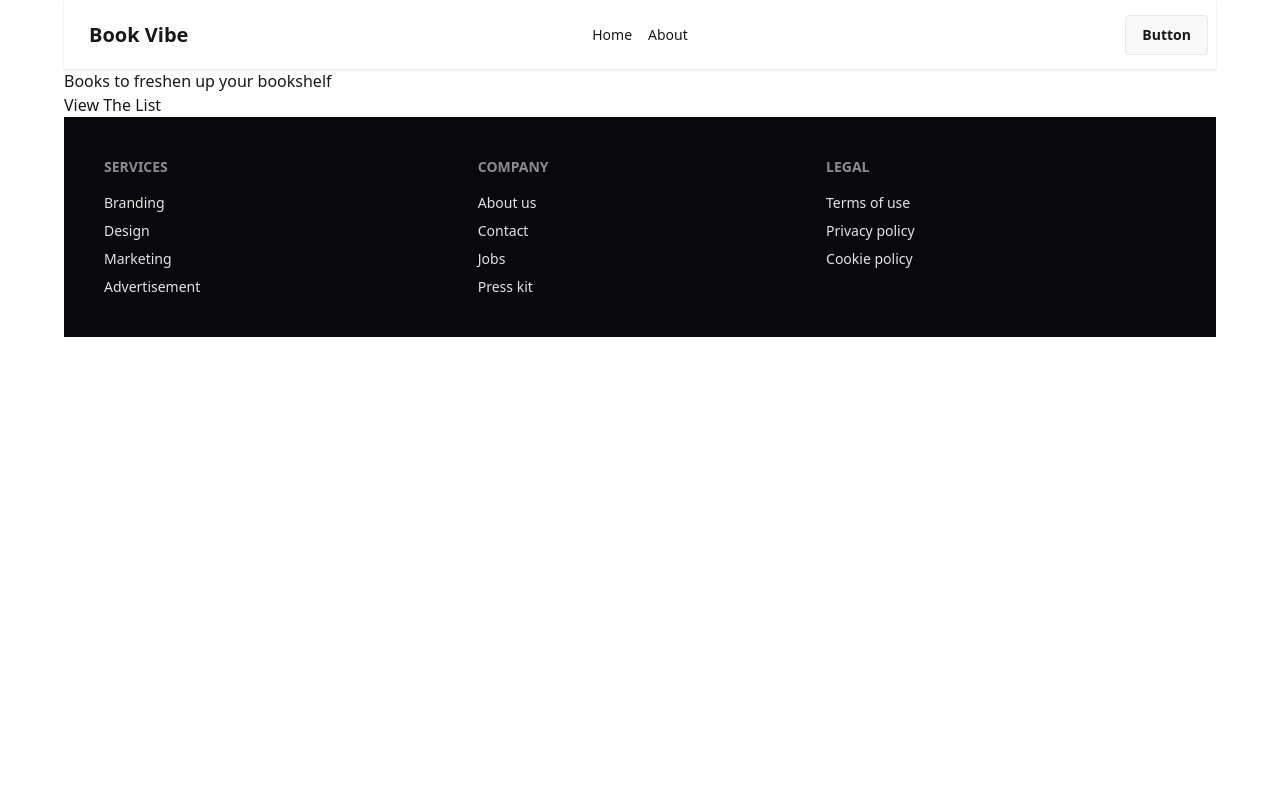
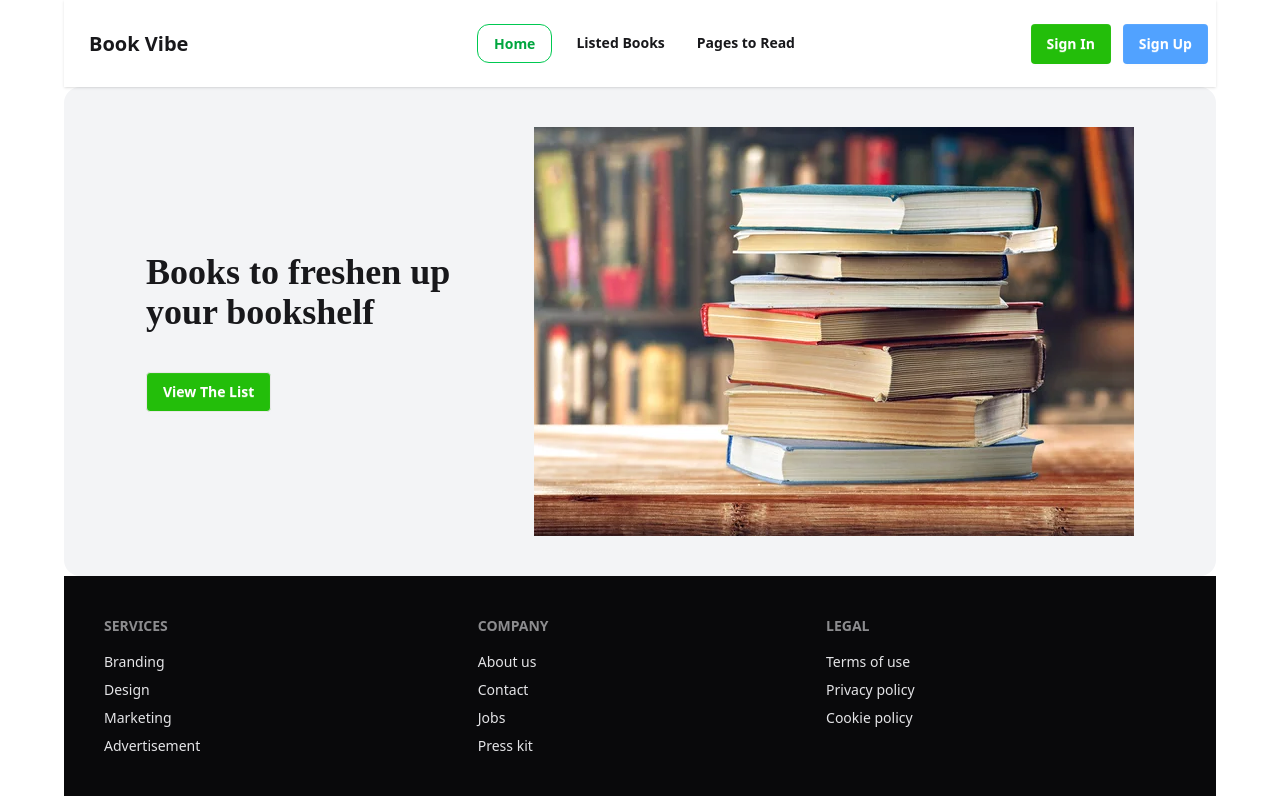
Before and after one commit to Jony2697/book-vibe, a React (Vite) app: page / in a window 1280 px wide. Built offline with nearby package versions, Linux system fonts and the light colour scheme.

Commit message:
navbar added

```diff
--- /dev/null
+++ b/src/components/Banner/Banner.css
@@ -0,0 +1,6 @@
+.playfair-display{
+    font-family: "Playfair Display", serif;
+    font-optical-sizing: auto;
+    /* font-weight: <weight>;
+    font-style: normal; */
+  }
--- a/src/components/Banner/Banner.jsx
+++ b/src/components/Banner/Banner.jsx
@@ -1,14 +1,19 @@
 import React from 'react';
+import bookimage from '../../assets/books.jpg';
+<style>
+@import url('https://fonts.googleapis.com/css2?family=Playfair+Display:ital,wght@0,400..900;1,400..900&display=swap');
+</style>
+import  './Banner.css'
 
 const Banner = () => {
     return (
-        <div>
+        <div className='flex justify-around items-center bg-gray-100 p-10 rounded-2xl'>
             <div>
-                <h2>Books to freshen up your bookshelf</h2>
-                <button>View The List</button>
+                <h2 className='text-4xl font-semibold playfair-display'>Books to freshen up <br /> your bookshelf</h2>
+                <button className='btn  bg-[#23BE0A] text-white mt-10'>View The List</button>
             </div>
             <div>
-
+                <img src={bookimage} alt="" />
             </div>
         </div>
     );
--- a/src/components/Header/Navbar.jsx
+++ b/src/components/Header/Navbar.jsx
@@ -2,8 +2,9 @@ import React from 'react';
 
 const Navbar = () => {
     const links=<>
-            <li className='m-2'>Home</li>
-            <li className='m-2'>About</li>
+            <li className='m-2 border-1 border-green-500 text-green-600 p-2 px-4 rounded-xl font-semibold'>Home</li>
+            <li className='m-2 p-2 font-semibold'>Listed Books</li>
+            <li className='m-2 p-2 font-semibold'>Pages to Read</li>
 
     </>
     return (
@@ -11,12 +12,12 @@ const Navbar = () => {
         <div className="navbar bg-base-100 shadow-sm">
             <div className="navbar-start">
                 <div className="dropdown">
-                    <div tabIndex={0} role="button" className="btn btn-ghost lg:hidden">
+                    <div tabIndex={0} role="button" className="btn btn-ghost lg:hidden ">
                         <svg xmlns="http://www.w3.org/2000/svg" className="h-5 w-5" fill="none" viewBox="0 0 24 24" stroke="currentColor"> <path strokeLinecap="round" strokeLinejoin="round" strokeWidth="2" d="M4 6h16M4 12h8m-8 6h16" /> </svg>
                     </div>
                     <ul
                         tabIndex={0}
-                        className="menu menu-sm dropdown-content bg-base-100 rounded-box z-1 mt-3 w-52 p-2 shadow">
+                        className="menu menu-sm dropdown-content bg-base-100 rounded-box z-1 mt-3 w-52 p-6 shadow font-semibold">
                         {
                             links
                         }
@@ -29,8 +30,9 @@ const Navbar = () => {
                     {links}
                 </ul>
             </div>
-            <div className="navbar-end">
-                <a className="btn">Button</a>
+            <div className="navbar-end gap-3 ">
+                <a className="btn bg-[#23BE0A] text-white border-none">Sign In</a>
+                <a className="btn bg-blue-400 text-white border-none">Sign Up</a>
             </div>
         </div>
     );
```
